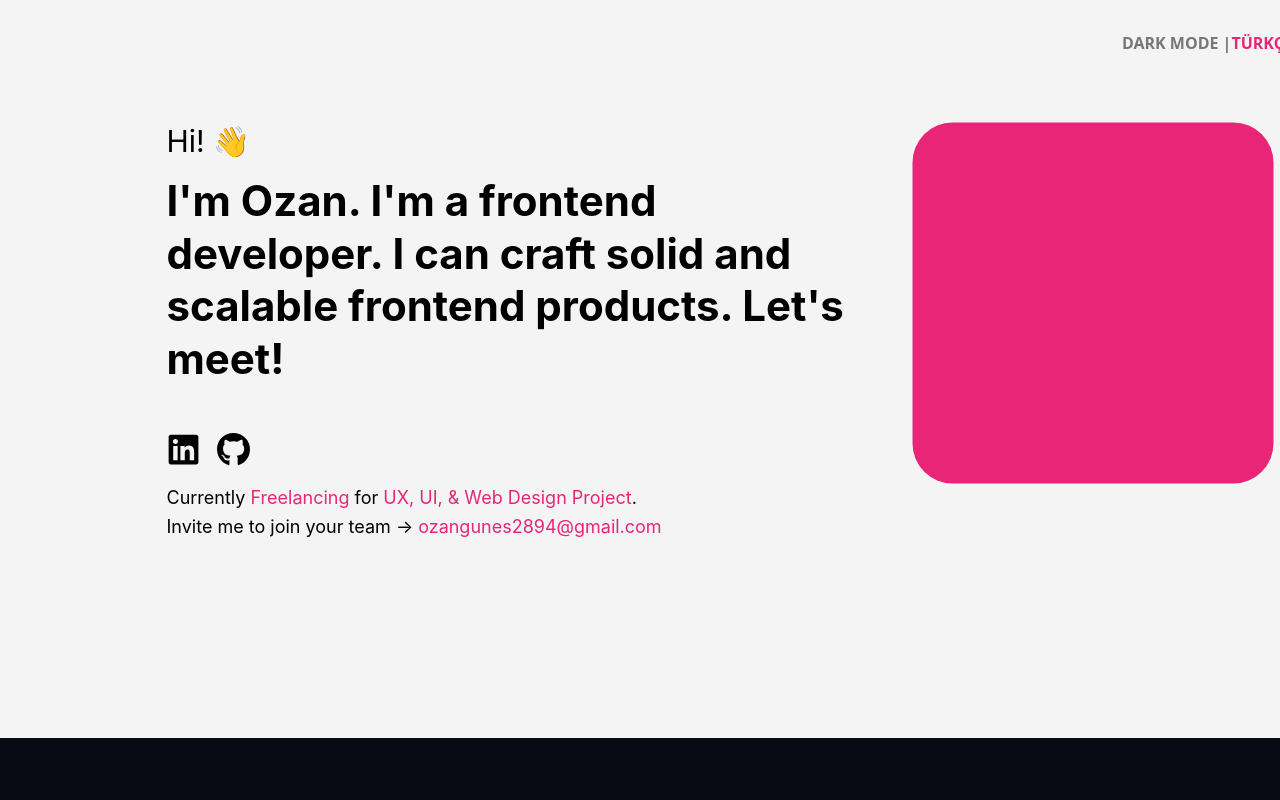
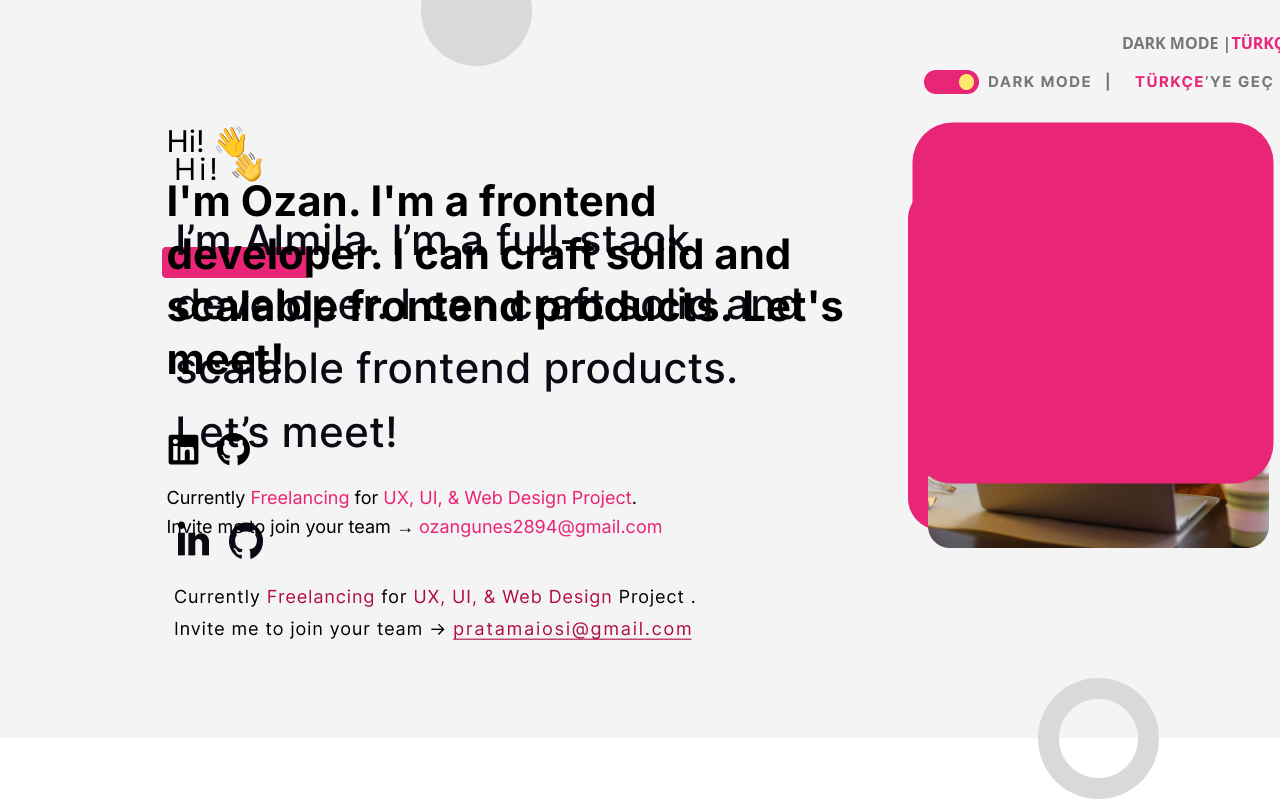
Before and after one commit to Bardsun0/FSWeb-Frontend-Challenge, a React (Vite) app: page / in a window 1280 px wide. Shown: the top 800 px of the page. Built offline with nearby package versions, Linux system fonts and the light colour scheme.

Commit message:
Background Img added for pixel perfect on App

```diff
--- a/src/components/BGHero.jsx
+++ b/src/components/BGHero.jsx
@@ -3,7 +3,7 @@ import ModeSwitch from "./ModeSwitch";
 
 function BGHero() {
   return (
-    <div className="w-[1440px] h-[738px] bg-custom-lightgray relative">
+    <div className="w-[1440px] h-[738px] relative">
       <div className="absolute top-6 right-6">
         <ModeSwitch />
       </div>
--- a/src/index.css
+++ b/src/index.css
@@ -1,9 +1,12 @@
+@import url("https://fonts.googleapis.com/css2?family=Inter:wght@100..900&display=swap");
 @tailwind base;
 @tailwind components;
 @tailwind utilities;
 
-@import url("https://fonts.googleapis.com/css2?family=Inter:wght@100..900&display=swap");
-
 body {
   @apply bg-custom-black;
 }
+
+.App {
+  background-image: url("/src/assets/Birinci\ Alternatif.png");
+}
```
Also changed, not shown: src/assets/Birinci Alternatif.png (added).
